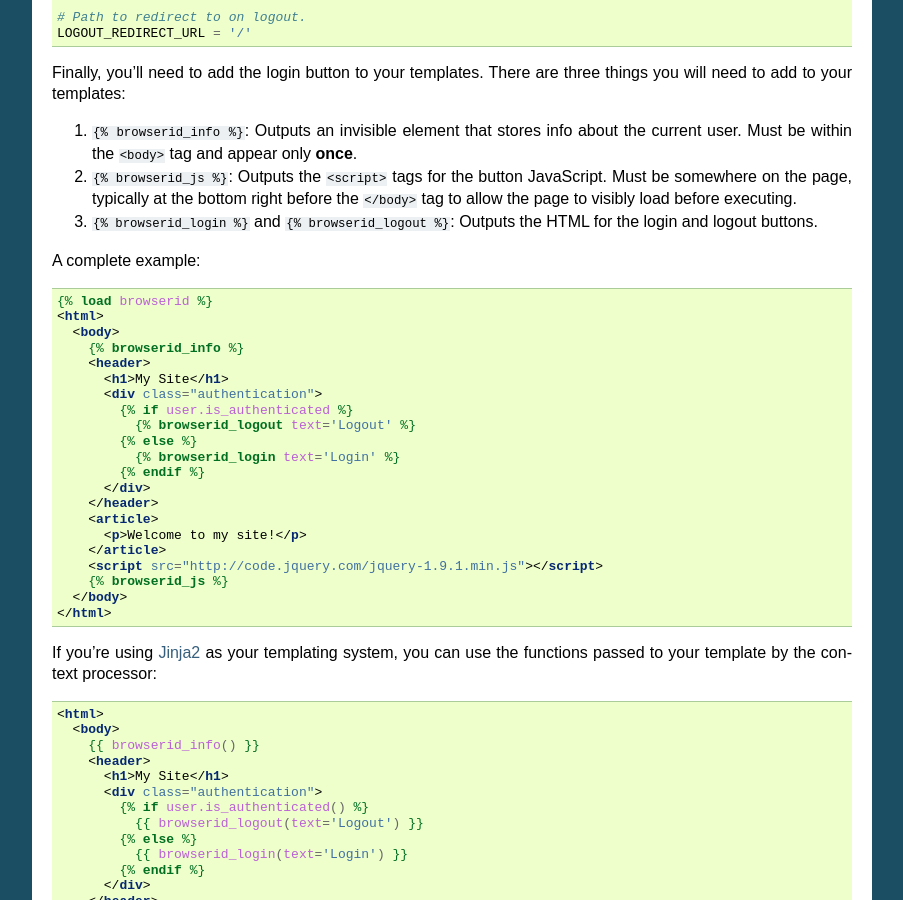
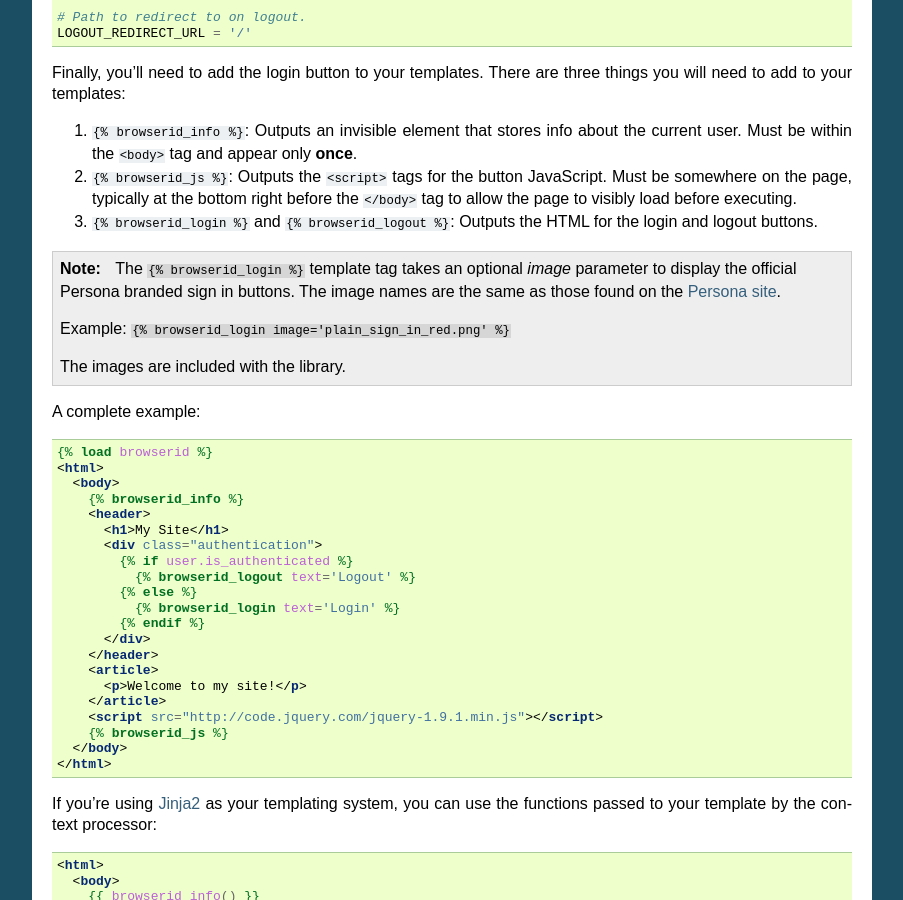
Before and after one commit to mozilla/django-browserid, a Sphinx documentation site: the page built from docs/setup.rst, in a window 1280 px wide and 900 px high, scrolled down 1094 px. Shown: the whole window, without its empty margins (198-1101 px from the left). Built offline with Sphinx 7.4.7, drawn with Linux system fonts in a browser that asks for light colours; some of the changed text lies outside the part shown.

Commit message:
Add documentation.

```diff
--- a/docs/setup.rst
+++ b/docs/setup.rst
@@ -75,6 +75,15 @@ things you will need to add to your templates:
 
 3. ``{% browserid_login %}`` and ``{% browserid_logout %}``: Outputs the HTML
    for the login and logout buttons.
+
+.. note:: The ``{% browserid_login %}`` template tag takes an optional *image*
+  parameter to display the official Persona branded sign in buttons. The image
+  names are the same as those found on the `Persona site <https://developer.mozilla.org/en-US/docs/persona/branding>`_.
+
+  Example: ``{% browserid_login image='plain_sign_in_red.png' %}``
+
+  The images are included with the library.
+
 
 A complete example:
 
@@ -164,6 +173,8 @@ The files needed are the Persona JavaScript shim, which should be loaded from
 ``django_browserid/static/browserid/browserid.js``, which is part of the
 django-browserid library.
 
+If you are using the optional Persona branded images you need to make sure they are uploaded with the static files.
+
 .. _Form Media: https://docs.djangoproject.com/en/dev/topics/forms/media/
 .. _staticfiles: https://docs.djangoproject.com/en/dev/howto/static-files/
 
```
